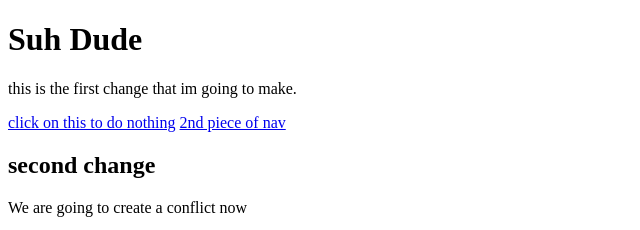
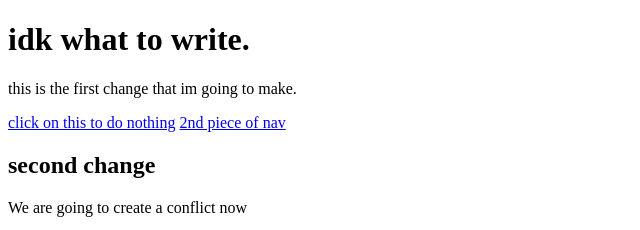
Before and after one commit to aforough/git-demo, a plain HTML site: page index.html in a window 1280 px wide. Shown: the top 230 px of the page, without its empty margins (0-640 px from the left). Drawn offline with Linux system fonts and the light colour scheme.

Commit message:
creating the 2nd conflict.

```diff
--- a/index.html
+++ b/index.html
@@ -7,7 +7,7 @@
 	</head>
 
 	<body>
-		<h1> Suh Dude </h1>
+		<h1> idk what to write.  </h1>
 		<p> this is the first change that im going to make. </p>
 
 		<nav>
```
